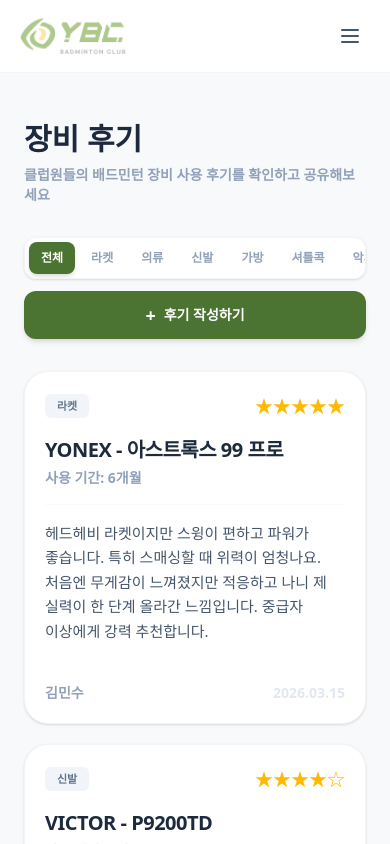
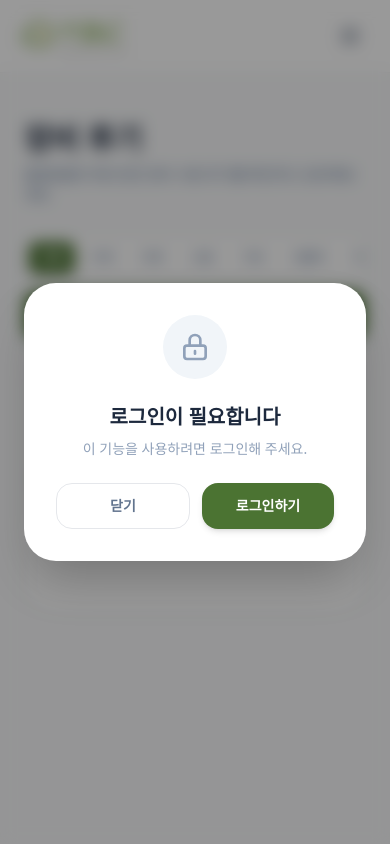
Before and after one commit to YBC-badminton/YBC-FE, a Next.js app: page /reviews in a window 390 px wide. Shown: the top 844 px of the page. Built offline with nearby package versions, Linux system fonts and the light colour scheme.

Commit message:
feat: 장비 후기작성 기능 api 연동

```diff
--- a/app/(main)/reviews/page.tsx
+++ b/app/(main)/reviews/page.tsx
@@ -1,91 +1,78 @@
 'use client';
 
-import React, { useState } from 'react';
+import React, { useState, useEffect, useCallback } from 'react';
 import { useAuth } from '../../../context/AuthContext';
+import api from '../../../lib/axios';
 import CreateReviewModal from '../../../components/ui/CreateReviewModal';
 import LoginRequiredModal from '../../../components/ui/LoginRequiredModal';
 
-// 1. 후기 데이터 타입 정의
+// --- 인터페이스 정의 (명세서 규격 일치화 및 타입 가드) ---
 interface Review {
-    id: number;
-    category: '라켓' | '의류' | '신발' | '가방' | '셔틀콕' | '악세서리';
+    reviewId: number;
+    category: 'RACKET' | 'CLOTHES' | 'SHOES' | 'BAG' | 'SHUTTLECOCK' | 'ACCESSORY';
+    brandName: string;
+    productName: string;
     rating: number;
-    title: string;
-    duration: string;
+    usageMonth: number;
     content: string;
-    author: string;
-    date: string;
+    memberNickname: string;
+    createdAt: string;
 }
 
-    // 2. 시안 기반 더미 데이터
-    const DUMMY_REVIEWS: Review[] = [
-    {
-        id: 1,
-        category: '라켓',
-        rating: 5,
-        title: 'YONEX - 아스트록스 99 프로',
-        duration: '6개월',
-        content: '헤드헤비 라켓이지만 스윙이 편하고 파워가 좋습니다. 특히 스매싱할 때 위력이 엄청나요. 처음엔 무게감이 느껴졌지만 적응하고 나니 제 실력이 한 단계 올라간 느낌입니다. 중급자 이상에게 강력 추천합니다.',
-        author: '김민수',
-        date: '2026.03.15'
-    },
-    {
-        id: 2,
-        category: '신발',
-        rating: 4,
-        title: 'VICTOR - P9200TD',
-        duration: '1년',
-        content: '쿠션감이 좋고 발목 지지력이 탁월합니다. 장시간 경기에도 발이 편하고 미끄럼 방지 기능이 우수해요. 다만 내구성이 조금 아쉽습니다. 1년 사용 후 밑창이 많이 닳았네요.',
-        author: '이성재',
-        date: '2026.03.14'
-    },
-    {
-        id: 3,
-        category: '의류',
-        rating: 5,
-        title: 'LI-NING - 국가대표 반팔 셔츠',
-        duration: '3개월',
-        content: '통풍이 정말 잘 되고 땀 배출도 빠릅니다. 디자인도 깔끔하고 고급스러워요. 세탁해도 형태가 변하지 않아서 만족스럽습니다. 가격대비 최고의 선택이었습니다.',
-        author: '박지영',
-        date: '2026.03.13'
-    },
-    {
-        id: 4,
-        category: '셔틀콕',
-        rating: 4,
-        title: 'RSL - Classic Tournament',
-        duration: '2개월',
-        content: '비행 안정성이 좋고 내구성도 괜찮습니다. 실내 체육관에서 사용하기 적합해요. 가격이 조금 비싸지만 품질을 생각하면 합리적입니다. 정기 모임에서 계속 사용 중입니다.',
-        author: '최현우',
-        date: '2026.03.12'
-    },
-    {
-        id: 5,
-        category: '가방',
-        rating: 5,
-        title: 'YONEX - BAG92031W',
-        duration: '8개월',
-        content: '라켓 3개와 신발, 의류까지 넉넉하게 들어갑니다. 수납공간이 많아서 정리하기 편하고 어깨끈 패딩이 두꺼워서 메고 다니기 편해요. 방수 기능도 있어서 비 오는 날에도 안심입니다.',
-        author: '정수민',
-        date: '2026.03.11'
-    },
-    {
-        id: 6,
-        category: '악세서리',
-        rating: 4,
-        title: 'WILSON - 프로 오버그립',
-        duration: '1개월',
-        content: '땀 흡수가 잘 되고 그립감이 좋습니다. 교체하기도 쉽고 가격도 합리적이에요. 다만 흰색이라 금방 더러워지는 게 단점입니다. 그래도 성능은 만족스럽습니다.',
-        author: '강태호',
-        date: '2026.03.10'
+interface ReviewResponse {
+    reviews: Review[];
+    pageInfo?: {
+        totalElements: number;
+        totalPages: number;
+        isLast: boolean;
+    };
+    isLast?: boolean; // 하위 버전 호환 가드
 }
-    ];
+
+// 한글 탭 <-> API 영문 이늄 매핑 테이블
+const CATEGORY_MAP: Record<string, string> = {
+    '라켓': 'RACKET',
+    '의류': 'CLOTHES',
+    '신발': 'SHOES',
+    '가방': 'BAG',
+    '셔틀콕': 'SHUTTLECOCK',
+    '악세서리': 'ACCESSORY'
+};
+
+const REVERSE_CATEGORY_MAP: Record<string, string> = {
+    'RACKET': '라켓',
+    'CLOTHES': '의류',
+    'SHOES': '신발',
+    'BAG': '가방',
+    'SHUTTLECOCK': '셔틀콕',
+    'ACCESSORY': '악세서리'
+};
+
+// ISO 날짜 문자열 정제 함수
+function formatDate(dateStr: string): string {
+    if (!dateStr) return '';
+    try {
+        const d = new Date(dateStr);
+        if (isNaN(d.getTime())) return dateStr;
+        const yy = String(d.getFullYear());
+        const mm = String(d.getMonth() + 1).padStart(2, '0');
+        const dd = String(d.getDate()).padStart(2, '0');
+        return `${yy}.${mm}.${dd}`;
+    } catch {
+        return dateStr;
+    }
+}
 
 export default function ReviewPage() {
     const [activeTab, setActiveTab] = useState('전체');
     const [isModalOpen, setIsModalOpen] = useState(false);
     const [showLoginModal, setShowLoginModal] = useState(false);
     const { user } = useAuth();
+
+    // API 통신 관련 상태 관리
+    const [reviews, setReviews] = useState<Review[]>([]);
+    const [loading, setLoading] = useState<boolean>(true);
+    const [error, setError] = useState<string | null>(null);
 
     const handleWriteReview = () => {
         if (!user) {
@@ -97,12 +84,68 @@ interface Review {
 
     const categories = ['전체', '라켓', '의류', '신발', '가방', '셔틀콕', '악세서리'];
 
-    const filteredReviews = DUMMY_REVIEWS.filter(review =>
-        activeTab === '전체' ? true : review.category === activeTab
-    );
+    // [API 연동] 장비 후기 목록 비동기 Fetch 함수
+    const fetchReviews = useCallback(async () => {
+        // -------------------------------------------------------------------------
+        // [배포용 가드] 로그인 유저가 없으면 API 호출을 차단하고 안내 모달을 띄웁니다.
+        // (테스트 시 로그인을 풀고 싶다면 아래 if문 블록을 통째로 주석 처리하세요)
+        if (!user) {
+            setReviews([]);
+            setLoading(false);
+            setShowLoginModal(true);
+            return;
+        }
+        // -------------------------------------------------------------------------
+
+        setLoading(true);
+        setError(null);
+        try {
+            const params: Record<string, any> = {
+                page: 0,
+                size: 50,
+                sort: 'id,desc'
+            };
+
+            if (activeTab !== '전체' && CATEGORY_MAP[activeTab]) {
+                params.category = CATEGORY_MAP[activeTab];
+            }
+
+            const response = await api.get<ReviewResponse>('/reviews', { params });
+
+            // 데이터 수신 구조 예외처리용 안전 가드
+            if (response.data) {
+                if (Array.isArray(response.data.reviews)) {
+                    setReviews(response.data.reviews);
+                } else if (Array.isArray(response.data)) {
+                    setReviews(response.data);
+                } else {
+                    setReviews([]);
+                }
+            } else {
+                setReviews([]);
+            }
+        } catch (err: unknown) {
+            // 목록 조회 에러 로깅
+            console.error('❌ [Review List Fetch Error]:', err);
+            if (typeof err === 'object' && err !== null && 'response' in err) {
+                const axiosErr = err as { response: { data: any; status: number } };
+                console.error(`Status Code: ${axiosErr.response.status}`, axiosErr.response.data);
+            }
+
+            const message = (err as { response?: { data?: { message?: string } } })
+                ?.response?.data?.message || '장비 후기 목록을 불러오는 중 오류가 발생했습니다.';
+            setError(message);
+        } finally {
+            setLoading(false);
+        }
+    }, [activeTab, user]); // 가드 작동을 위해 의존성 배열에 user 추가
+
+    useEffect(() => {
+        fetchReviews();
+    }, [fetchReviews]);
 
     return (
-        <div className="min-h-screen bg-[#F8F9FA] py-12 sm:py-16 px-6 lg:px-24 font-sans select-none">
+        <div className="min-h-screen bg-[#F8F9FA] py-12 sm:py-16 px-6 lg:px-24 font-sans select-none text-left">
             <div className="max-w-screen-xl mx-auto space-y-8 sm:space-y-12">
 
                 {/* --- [1] 헤더 섹션 --- */}
@@ -136,7 +179,11 @@ interface Review {
                     </button>
                     <CreateReviewModal
                         isOpen={isModalOpen}
-                    onClose={() => setIsModalOpen(false)}
+                        onClose={(isSubmitted?: boolean) => {
+                            setIsModalOpen(false);
+                            console.log("모달 닫힘 감지 - 목록을 갱신합니다.");
+                            fetchReviews();
+                        }}
                     />
                     <LoginRequiredModal
                         isOpen={showLoginModal}
@@ -144,12 +191,37 @@ interface Review {
                     />
                 </div>
 
+                {/* 에러 피드백 표시바 */}
+                {error && (
+                    <div className="bg-red-50 border border-red-200 text-red-600 text-sm font-bold px-5 py-4 rounded-xl">
+                        {error}
+                    </div>
+                )}
+
                 {/* --- [3] 후기 카드 그리드 --- */}
+                {/* ------------------------------------------------------------------------- */}
+                {/* [배포용 유효성 분기] 비로그인 상태일 때는 리스트 대신 안내 문구를 띄워줍니다. */}
+                {/* (테스트 시 로그인을 풀고 싶다면 '!user ? (...)' 부분을 주석 처리하고 기존 기본 구조로 사용하세요) */}
+                {!user ? (
+                    <div className="py-24 text-center bg-white rounded-[32px] border border-dashed border-gray-200 text-slate-400 font-bold">
+                        장비 후기 목록은 회원 전용 기능입니다. 로그인 후 확인해 보세요!
+                    </div>
+                ) : loading ? (
+                    <div className="py-24 text-center text-slate-400 font-bold text-base">
+                        후기 목록을 불러오는 중입니다...
+                    </div>
+                ) : reviews.length > 0 ? (
                     <div className="grid grid-cols-1 md:grid-cols-2 gap-5 sm:gap-8">
-            {filteredReviews.map((review) => (
-                <ReviewCard key={review.id} review={review} />
+                        {reviews.map((review) => (
+                            <ReviewCard key={review.reviewId || Math.random()} review={review} />
                         ))}
                     </div>
+                ) : (
+                    <div className="py-24 text-center bg-white rounded-[32px] border border-dashed border-gray-200 text-slate-400 font-bold">
+                        등록된 장비 후기가 존재하지 않습니다.
+                    </div>
+                )}
+                {/* ------------------------------------------------------------------------- */}
             </div>
         </div>
     );
@@ -157,12 +229,22 @@ interface Review {
 
 /** 후기 카드 컴포넌트 **/
 function ReviewCard({ review }: { review: Review }) {
+    const displayCategory = REVERSE_CATEGORY_MAP[review.category] || review.category;
+
+    const formatUsageMonth = (months: number) => {
+        if (!months || months <= 0) return '1개월 미만';
+        if (months < 12) return `${months}개월`;
+        const yy = Math.floor(months / 12);
+        const mm = months % 12;
+        return `${yy}년 ${mm > 0 ? `${mm}개월` : ''}`.trim();
+    };
+
     return (
-        <div className="bg-white p-5 sm:p-8 rounded-[24px] sm:rounded-[32px] shadow-sm border border-gray-100 flex flex-col gap-4 sm:gap-5 hover:shadow-md transition-shadow">
+        <div className="bg-white p-5 sm:p-8 rounded-[24px] sm:rounded-[32px] shadow-sm border border-gray-100 flex flex-col gap-4 sm:gap-5 hover:shadow-md transition-shadow text-left">
             {/* 카드 상단: 카테고리 & 별점 */}
             <div className="flex justify-between items-center">
                 <span className="bg-slate-100 text-slate-500 text-[11px] font-black px-3 py-1 rounded-md uppercase">
-            {review.category}
+                    {displayCategory}
                 </span>
                 <div className="flex text-amber-400 text-lg">
                     {Array.from({ length: 5 }).map((_, i) => (
@@ -173,23 +255,23 @@ interface Review {
 
             {/* 카드 중단: 제목 & 기간 */}
             <div className="space-y-1">
-            <h3 className="text-xl font-black text-slate-800 tracking-tight">
-            {review.title}
+                <h3 className="text-xl font-black text-slate-800 tracking-tight truncate">
+                    {review.brandName || '미지정'} - {review.productName || '일반 상품'}
                 </h3>
-            <p className="text-sm font-bold text-slate-400">사용 기간: {review.duration}</p>
+                <p className="text-sm font-bold text-slate-400">사용 기간: {formatUsageMonth(review.usageMonth)}</p>
             </div>
 
             {/* 카드 본문: 내용 */}
             <div className="py-4 border-t border-slate-50 min-h-[120px]">
-            <p className="text-[15px] font-medium text-slate-600 leading-relaxed break-keep">
+                <p className="text-[15px] font-medium text-slate-600 leading-relaxed break-keep whitespace-pre-wrap">
                     {review.content}
                 </p>
             </div>
 
             {/* 카드 하단: 작성자 & 날짜 */}
             <div className="flex justify-between items-center pt-2">
-            <span className="text-sm font-black text-slate-400">{review.author}</span>
-            <span className="text-sm font-bold text-slate-200 tabular-nums">{review.date}</span>
+                <span className="text-sm font-black text-slate-400">{review.memberNickname || '익명 부원'}</span>
+                <span className="text-sm font-bold text-slate-200 tabular-nums">{formatDate(review.createdAt)}</span>
             </div>
         </div>
     );
```
Lines whose indentation alone changed are shown as unchanged.
